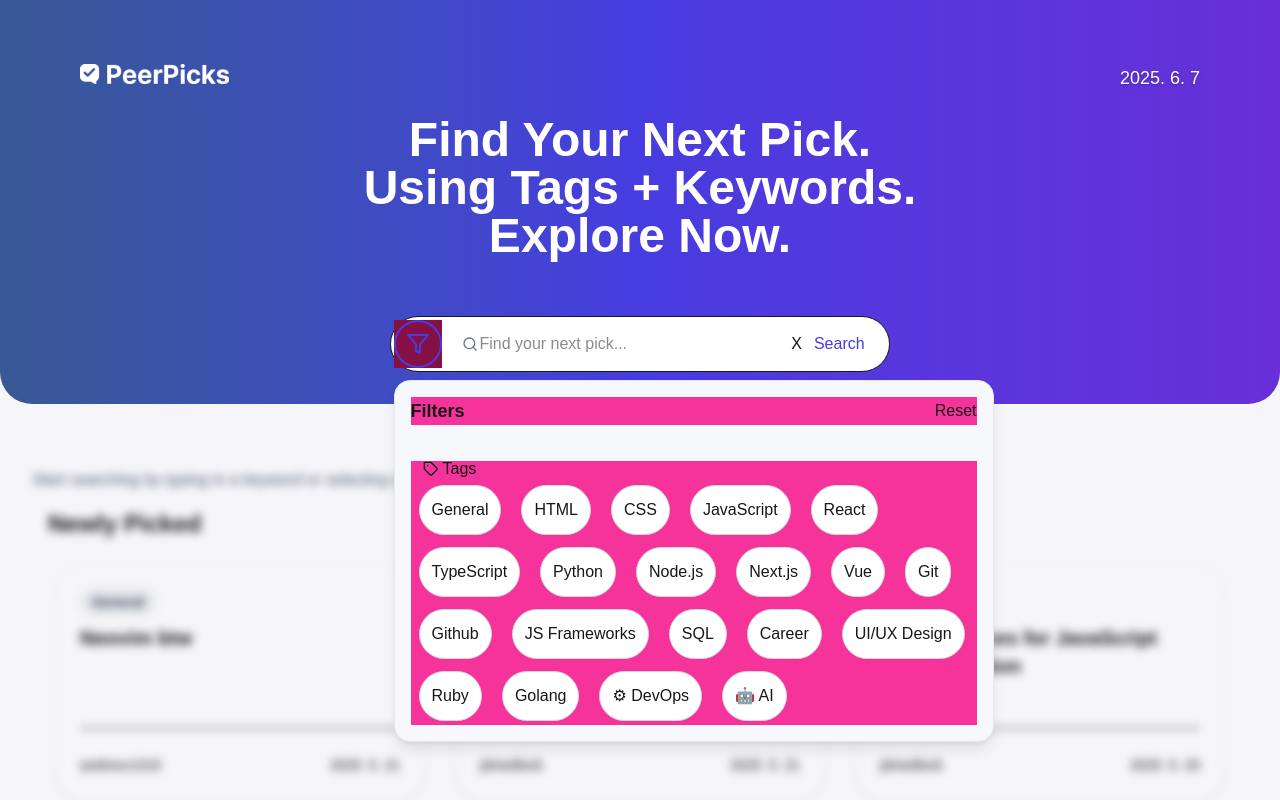
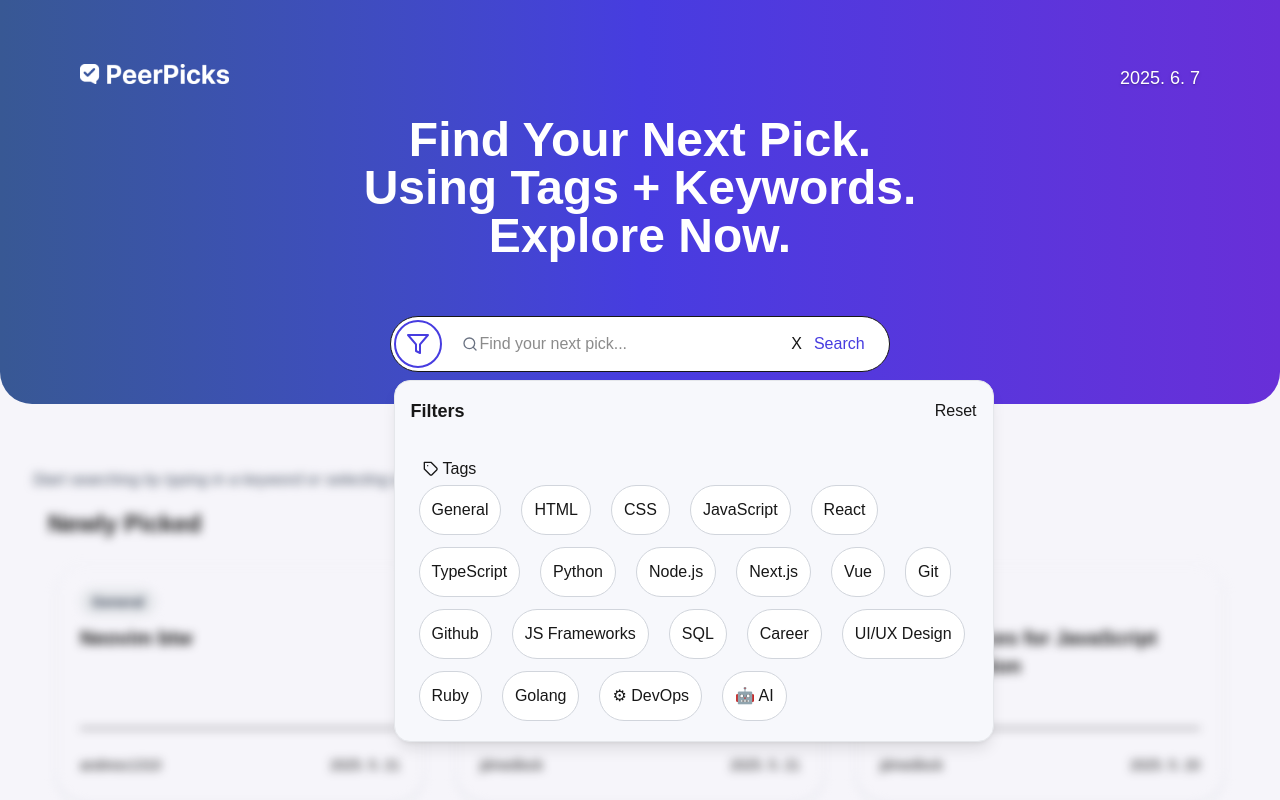
Before and after one commit to chingu-voyages/V55-tier2-team-25, a Next.js app in the folder react-app/: page / in a window 1280 px wide. Both pictures are taken after a click on the button "Filter menu based on resource tags". Shown: the top 800 px of the page. Built offline with nearby package versions, Linux system fonts and the light colour scheme.

Commit message:
removed pink

```diff
--- a/react-app/src/components/SearchControl/Filter.jsx
+++ b/react-app/src/components/SearchControl/Filter.jsx
@@ -96,7 +96,7 @@ export default function Filter({
   return (
     <div
       ref={filterRef}
-      className="lg:bg-pink-900 absolute left-1.5 md:left-[15.5%] lg:left-[30.25%] -top-25"
+      className="absolute left-1.5 md:left-[15.5%] lg:left-[30.25%] -top-25"
     >
       {/*"absolute left-1.5 -top-25"*/} {/* positioning of filter icon */}
       <button
@@ -104,7 +104,7 @@ export default function Filter({
         onClick={toggleMenu}
         aria-expanded={isOpen}
         aria-controls="filter-menu"
-        className={`lg:bg-pink-900 relative flex items-center justify-center transition-all duration-200
+        className={`relative flex items-center justify-center transition-all duration-200
     ${selectedTags.length > 0 ? 'px-4 w-15 h-12 rounded-3xl' : 'w-12 h-12 rounded-full'}
     text-2xl p-4 border-2
           ${
@@ -135,12 +135,12 @@ export default function Filter({
           tabIndex={-1}
           className={`absolute left-0 top-full mt-3 w-[93vw] md:w-[600px] lg:w-[600px] p-4 bg-surface-tertiary lg:bg-blue-200 border border-gray-200 z-10 rounded-2xl shadow-lg ${isOpen ? 'block' : 'hidden'}`}
         >
-          <div className="flex justify-between items-center lg:bg-pink-500">
+          <div className="flex justify-between items-center">
             <h2 className="font-bold text-lg">Filters</h2>
             <ClearButton onClick={handleClearSearch} name="Reset" />
           </div>
 
-          <fieldset className="lg:bg-pink-500 mt-4">
+          <fieldset className="mt-4">
             <legend className="pl-3 flex flex-wrap gap-1 pt-4">
               <FiTag className="self-center" />
               <span className="sr-only">Filter by</span>Tags
```
Also changed, not shown: react-app/src/components/SearchControl/ClearButton.jsx (+4 -6 lines).
